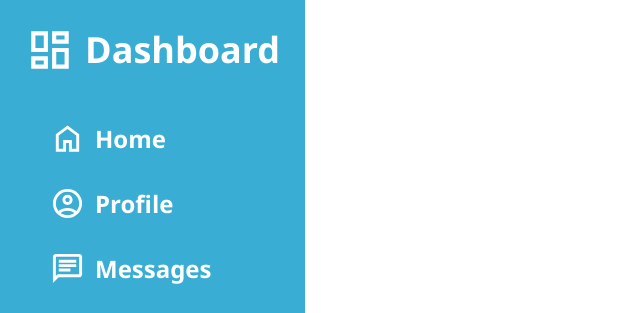
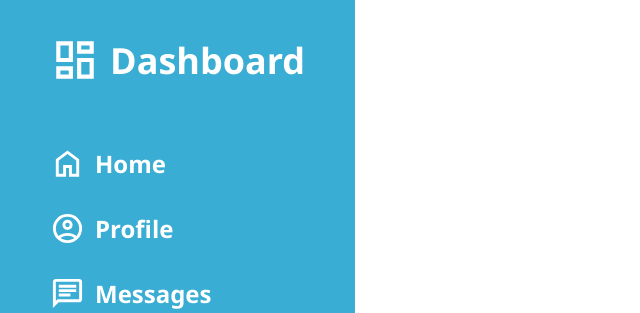
Before and after one commit to crindshelter/admin-dashboard, a plain HTML site: page index.html in a window 1280 px wide. Shown: the top 313 px of the page, without its empty margins (0-640 px from the left). Drawn offline with Linux system fonts and the light colour scheme.

Commit message:
Fix title dashboard not aligning correctly

```diff
--- a/index.html
+++ b/index.html
@@ -8,7 +8,7 @@
 </head>
 <body>
     <nav class="sidebar">
-        <div class="title">
+        <div class="title side">
             <img src="images/dashboard_24dp_FFFFFF_FILL0_wght400_GRAD0_opsz24.svg" alt="dashboard">
             <h1>Dashboard</h1>
         </div>
--- a/style.css
+++ b/style.css
@@ -19,7 +19,8 @@ body {
     padding: 25px;
     display: flex;
     flex-direction: column;
-    gap: 10px
+    gap: 10px;
+
 }
 
 .side {
@@ -32,7 +33,7 @@ body {
 
 }
 
-.side:hover {
+.side:not(.title):hover {
     background-color: rgb(40, 135, 164);
     cursor: pointer;
 }
@@ -49,7 +50,6 @@ body {
     font-size: 1.5em;
     height: 50px;
     margin-bottom: 10%;
-    display: flex;
     gap: 10px;
     color: white;
 }
```
